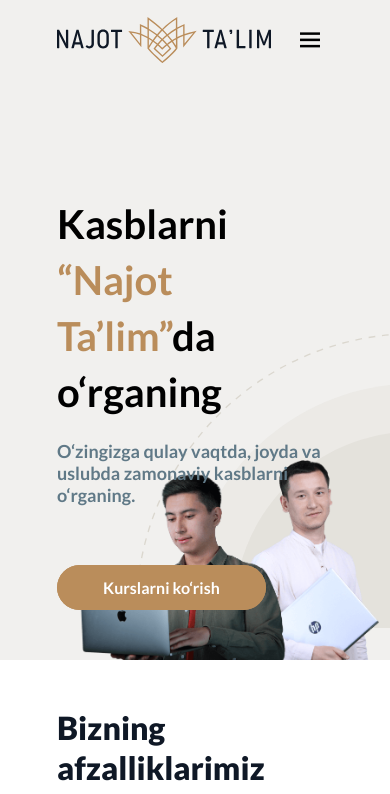
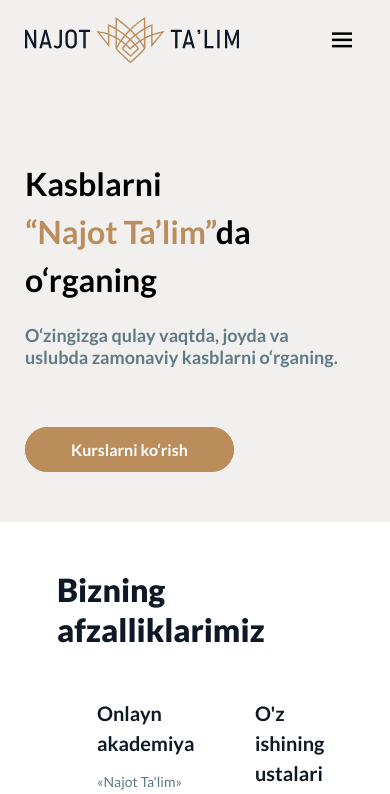
Before and after one commit to Ismoil4432/vuex-team-contest-4, a Vue app: page / in a window 390 px wide. Shown: the top 794 px of the page. Built offline with nearby package versions, Linux system fonts and the light colour scheme.

Commit message:
intro responsive done

```diff
--- a/src/components/Header/Header.vue
+++ b/src/components/Header/Header.vue
@@ -1,7 +1,7 @@
 <template>
   <header class="fixed z-10 top-0 w-full bg-[#F1F0EE]">
     <Container>
-      <nav class="flex items-center justify-between px-[32px] py-[17px]">
+      <nav class="flex items-center justify-between md:px-[32px] py-[17px]">
         <a href="/"><img src="/images/logo.svg" alt="" /></a>
 
         <button @click="openModal" class="block md:hidden px-2">
@@ -9,10 +9,10 @@
         </button>
 
         <Modal :visible="modalVisible" @close="closeModal">
-          <ul class="items-center justify-between gap-9 hidden md:flex">
+          <ul class="flex flex-col items-start gap-5 pt-4">
             <li>
               <a
-                class="font-medium text-[16px] leading-[22px] hover:underline"
+                class="font-bold text-[16px] leading-[22px] hover:underline"
                 href="/courses"
                 >Kurslar</a
               >
@@ -20,7 +20,7 @@
 
             <li>
               <a
-                class="font-medium text-[16px] leading-[22px] hover:underline"
+                class="font-bold text-[16px] leading-[22px] hover:underline"
                 href="/blog"
                 >Blog</a
               >
@@ -28,7 +28,7 @@
 
             <li>
               <a
-                class="font-medium text-[16px] leading-[22px] hover:border hover:border-[#ba8d5b] ease-in-out duration-300 px-[12px] py-[9px] w-[140px] block text-center bg-white rounded-full"
+                class="font-bold text-[16px] leading-[22px] hover:underline"
                 href="/login"
                 >Kirish</a
               >
--- a/src/components/Intro/Intro.vue
+++ b/src/components/Intro/Intro.vue
@@ -1,19 +1,25 @@
 <template>
   <section class="intro bg-[#F1F0EE]">
-    <Container class="px-[32px] pt-[116px]">
+    <Container class="md:px-[32px] pt-[80px] md:pt-[116px]">
       <div class="max-w-[325px] mb-[70px]">
         <div class="mb-[20px]">
-          <p class="font-bold text-[40px] leading-[56px] text-black">
+          <p
+            class="font-bold text-[32px] leading-[48px] md:text-[40px] md:leading-[56px] text-black"
+          >
             Kasblarni
           </p>
-          <p class="font-bold text-[40px] leading-[56px] text-black">
+          <p
+            class="font-bold text-[32px] leading-[48px] md:text-[40px] md:leading-[56px] text-black"
+          >
             <span class="text-[#BA8D5B]">“Najot Ta’lim”</span
             ><span class="">da</span>
             <!-- <span class="text-[#BA8D5B]">mutaxassislardan</span> -->
             <!-- <span class="text-[#BA8D5B]">onlayn</span> -->
             <!-- <span class="text-[#BA8D5B]">istalgan nuqtadan</span> -->
           </p>
-          <p class="font-bold text-[40px] leading-[56px] text-black">
+          <p
+            class="font-bold text-[32px] leading-[48px] md:text-[40px] md:leading-[56px] text-black"
+          >
             o‘rganing
           </p>
         </div>
@@ -63,4 +69,10 @@
     background-size: 300px 200px, 560px;
   }
 }
+
+@media (max-width: 640px) {
+  .intro {
+    background-image: none;
+  }
+}
 </style>
--- a/src/components/Modal.vue
+++ b/src/components/Modal.vue
@@ -1,7 +1,15 @@
 <template>
   <div class="modal" v-if="visible">
     <div class="modal-content">
-      <span class="close" @click="closeModal">&times;</span>
+      <div class="flex justify-between border-b pb-3">
+        <a href="/"
+          ><img src="/images/logo.svg" alt="logo" class="h-[35px]"
+        /></a>
+
+        <button class="close px-2" @click="closeModal">
+          <i class="bx bx-x text-3xl"></i>
+        </button>
+      </div>
       <slot></slot>
     </div>
   </div>
@@ -14,8 +22,6 @@
 const closeModal = () => {
   emits("close");
 };
-
-
 </script>
 
 <style scoped>
@@ -33,9 +39,8 @@
 
 .modal-content {
   position: absolute;
-  height: 500px;
   right: 0;
-  width: 400px;
+  width: 320px;
   background-color: white;
   padding: 20px;
   box-shadow: 0px 0px 10px rgba(0, 0, 0, 0.5);
```
